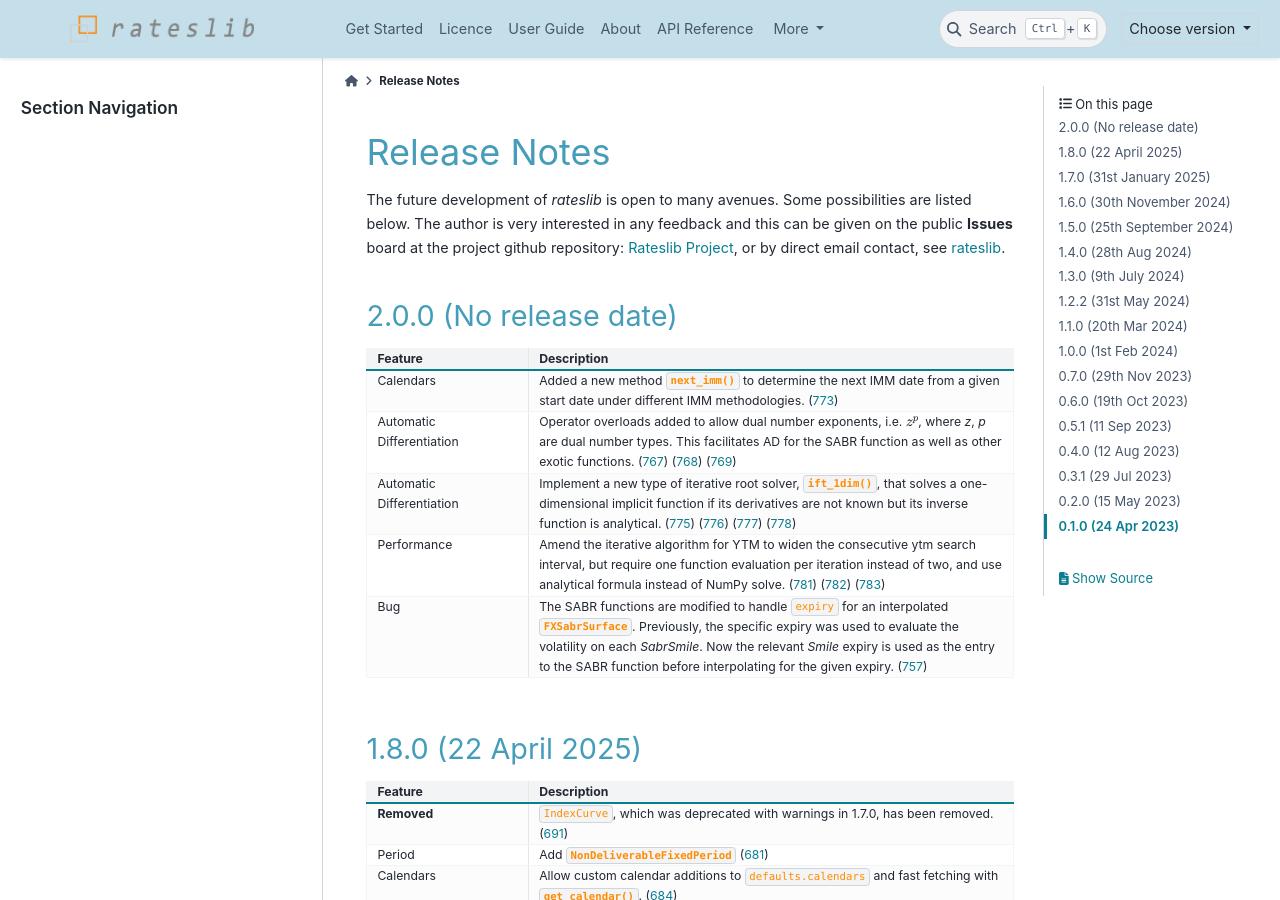
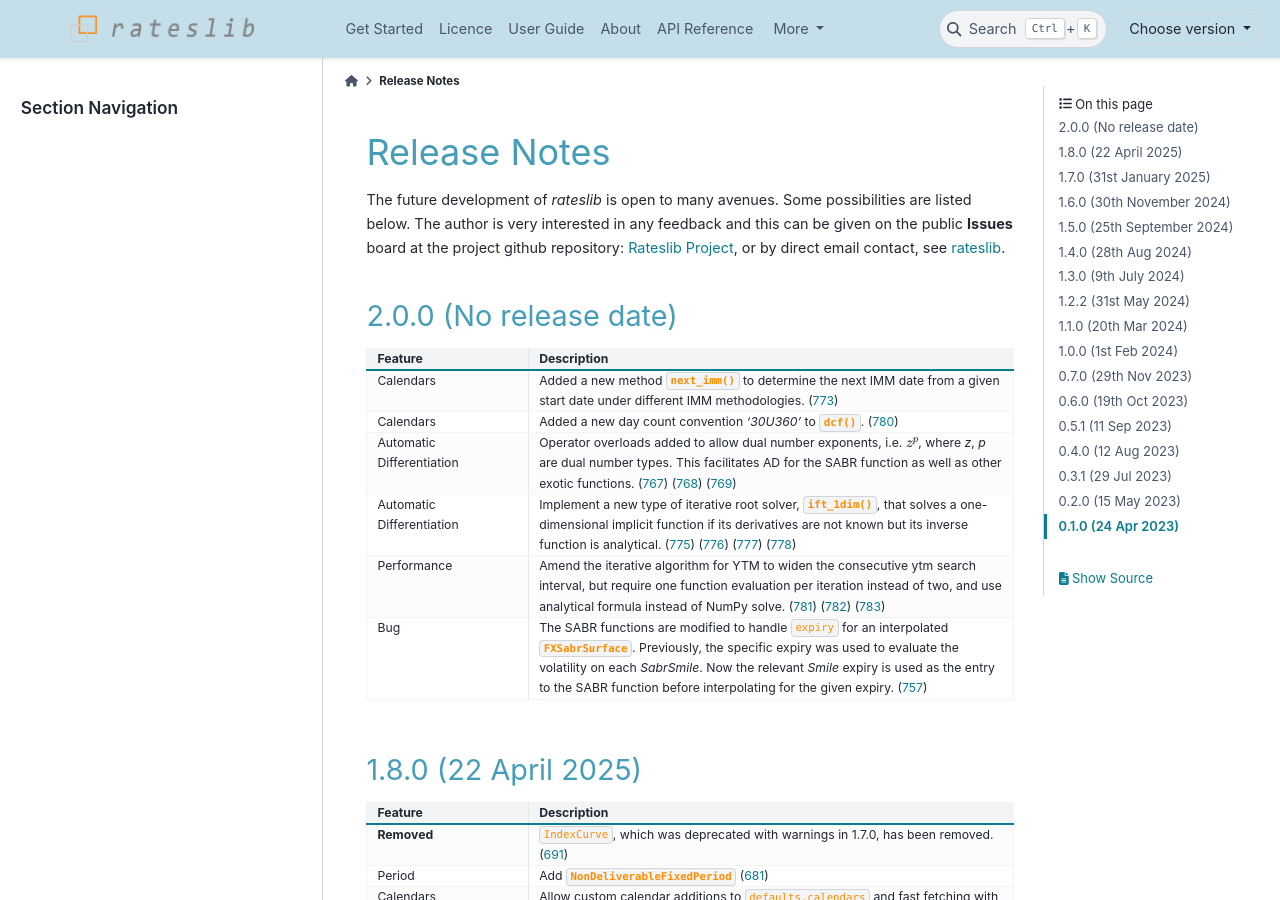
Before and after one commit to attack68/rateslib, a Sphinx documentation site: the page built from docs/source/i_whatsnew.rst, in a window 1280 px wide and 900 px high. Built offline with Sphinx 7.4.7 and the PyData theme 0.15.4, drawn with Linux system fonts in a browser that asks for light colours; comment, search, counter and statistics services are not loaded.

Commit message:
whats new

```diff
--- a/docs/source/i_whatsnew.rst
+++ b/docs/source/i_whatsnew.rst
@@ -25,6 +25,9 @@ email contact, see `rateslib <https://rateslib.com>`_.
      - Added a new method :meth:`~rateslib.calendars.next_imm` to determine the next IMM date
        from a given start date under different IMM methodologies.
        (`773 <https://github.com/attack68/rateslib/pull/773>`_)
+   * - Calendars
+     - Added a new day count convention *'30U360'* to :meth:`~rateslib.calendars.dcf`.
+       (`780 <https://github.com/attack68/rateslib/pull/780>`_)
    * - Automatic Differentiation
      - Operator overloads added to allow dual number exponents, i.e. :math:`z^p`, where *z*,
        *p* are dual number types. This facilitates AD for the SABR function as well as other
```
